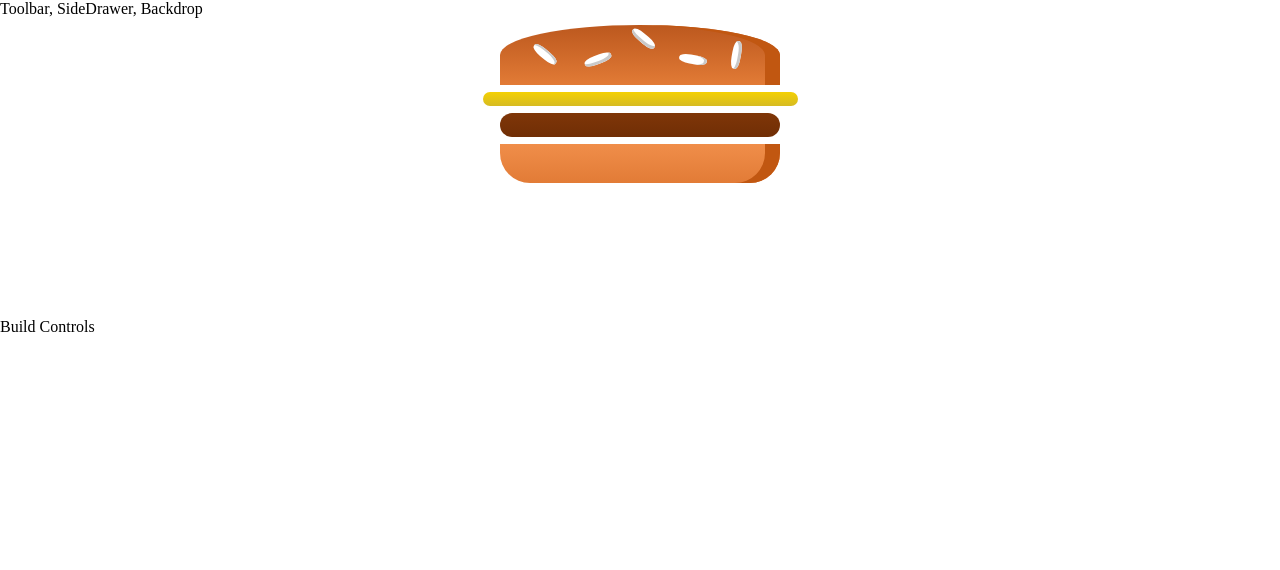
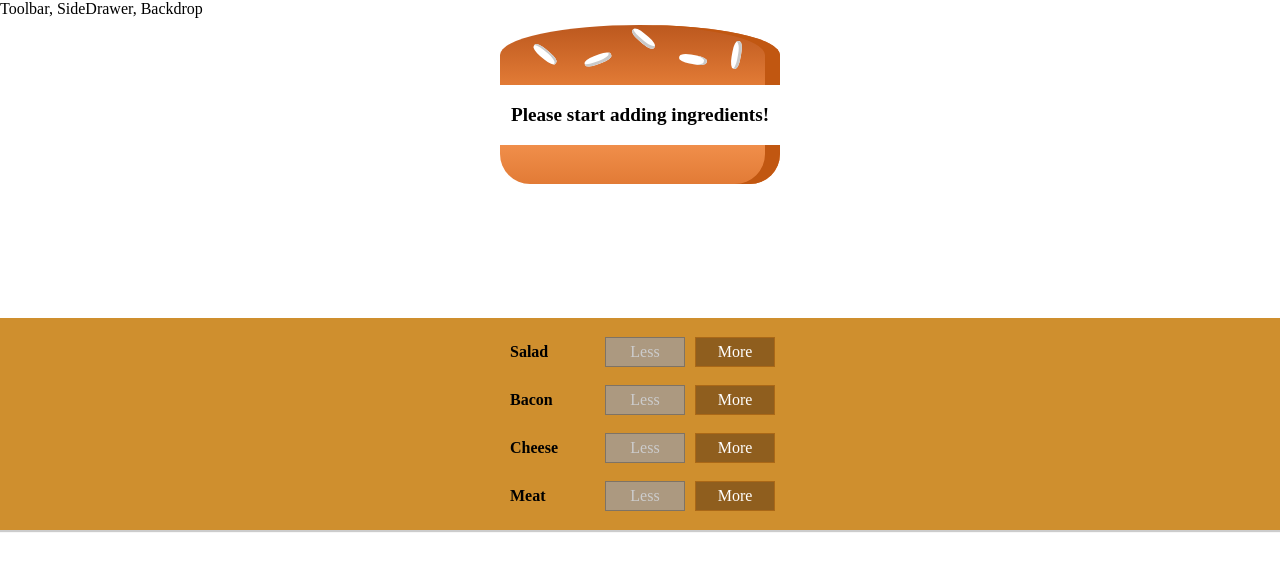
Before and after one commit to valimasca/React-Burger-App, a React app: page / in a window 1280 px wide. Shown: the top 570 px of the page. Built offline with nearby package versions, Linux system fonts and the light colour scheme.

Commit message:
adding the build control and ingredient suum, connecting state to build controls and removing ingredients safely

```diff
--- /dev/null
+++ b/src/components/Burger/BuildControls/BuildControl/BuildControl.css
@@ -0,0 +1,56 @@
+.BuildControl {
+    display: flex;
+    justify-content: space-between;
+    align-items: center;
+    margin: 5px 0;
+}
+
+.BuildControl button {
+    display: block;
+    font: inherit;
+    padding: 5px;
+    margin: 0 5px;
+    width: 80px;
+    border: 1px solid #AA6817;
+    cursor: pointer;
+    outline: none;
+}
+
+.BuildControl button:disabled {
+    background-color: #AC9980;
+    border: 1px solid #7E7365;
+    color: #ccc;
+    cursor: default;
+}
+
+.BuildControl button:hover:disabled {
+    background-color: #AC9980;
+    color: #ccc;
+    cursor: not-allowed;
+}
+
+.Label {
+    padding: 10px;
+    font-weight: bold;
+    width: 80px;
+}
+
+.BuildControl .Less {
+    background-color: #D39952;
+    color: white;
+}
+
+.BuildControl .More {
+    background-color: #8F5E1E;
+    color: white;
+}
+
+.BuildControl .Less:hover, .BuildControl .Less:active {
+    background-color: #DAA972;
+    color: white;
+}
+
+.BuildControl .More:hover,.BuildControl .More:active {
+    background-color: #99703F;
+    color: white;
+}
--- /dev/null
+++ b/src/components/Burger/BuildControls/BuildControl/BuildControl.js
@@ -0,0 +1,19 @@
+import React from 'react';
+
+import classes from './BuildControl.css';
+
+
+const buildControl = (props) => (
+    <div className={classes.BuildControl}>
+        <div className={classes.Label}>{props.label}</div>
+        <button
+        className={classes.Less} onClick={props.removed}
+        disabled={props.disabled}>Less
+        </button>
+        <button className={classes.More}
+        onClick={props.added}>More
+        </button>
+    </div>
+);
+
+export default buildControl;
--- /dev/null
+++ b/src/components/Burger/BuildControls/BuildControls.css
@@ -0,0 +1,10 @@
+.BuildControls {
+    width: 100%;
+    background-color: #cf8f2e;
+    display: flex;
+    flex-flow: column;
+    align-items: center;
+    box-shadow: 0 2px 1px #ccc;
+    margin: auto;
+    padding: 10px 0;
+}
--- /dev/null
+++ b/src/components/Burger/BuildControls/BuildControls.js
@@ -0,0 +1,26 @@
+import React from 'react';
+
+import classes from './BuildControls.css';
+import BuildControl from './BuildControl/BuildControl';
+
+const controls = [
+    {label: 'Salad', type: 'salad'},
+    {label: 'Bacon', type: 'bacon'},
+    {label: 'Cheese', type: 'cheese'},
+    {label: 'Meat', type: 'meat'}
+];
+
+const buildControls = (props) => (
+    <div className={classes.BuildControls}>
+        {controls.map(ctrl => (
+            <BuildControl
+             key={ctrl.label}
+             label={ctrl.label}
+             added={() => props.ingredientAdded(ctrl.type)}
+             removed={() => props.ingredientRemoved(ctrl.type)}
+             disabled={props.disabled[ctrl.type]}/>
+        ))}
+    </div>
+);
+
+export default buildControls;
--- a/src/components/Burger/Burger.js
+++ b/src/components/Burger/Burger.js
@@ -4,11 +4,29 @@
 import BurgerIngredient from './BurgerIngredient/BurgerIngredient';
 
 const burger = ( props ) => {
+    //igKey = we need a key for each ingredient ig stands for ingredient.
+    //the outside map maps around all ingredients and then returns an array with the spread operator ...Array - which creates an array
+    //we are transforming an object of key value pairs in to an array of burger ingredients where the value of the object is important to how many ingredients I need
+    //Then the key is important for which type of ingredients I need
+    let transformedIngredients = Object.keys(props.ingredients)
+    .map(igKey => {
+        return [...Array(props.ingredients[igKey])].map((_, i) => {
+           return  <BurgerIngredient key={igKey + i} type={igKey} />;
+        });
+    })
+    .reduce((arr, el) => {
+        return arr.concat(el)
+    }, []);
+    if(transformedIngredients.length === 0){
+        transformedIngredients = <p>Please start adding ingredients!</p>
+    }
+
+    //console.log(transformedIngredients);
+
     return (
         <div className={classes.Burger}>
             <BurgerIngredient  type="bread-top" />
-            <BurgerIngredient  type="cheese" />
-            <BurgerIngredient  type="meat" />
+            {transformedIngredients}
             <BurgerIngredient  type="bread-bottom" />
         </div>
     );
--- a/src/containers/BurgerBuilder/BurgerBuilder.js
+++ b/src/containers/BurgerBuilder/BurgerBuilder.js
@@ -2,13 +2,75 @@
 
 import Aux from '../../hoc/Aux';
 import Burger from '../../components/Burger/Burger';
+import BuildControls from '../../components/Burger/BuildControls/BuildControls';
+
+
+const INGREDIENT_PRICES = {
+    salad: 0.5,
+    cheese: 0.4,
+    meat: 1.3,
+    bacon: 0.7
+}
 
 class BurgerBuilder extends Component {
+    // constructor(props){
+    //     super(props);
+    //     this.state = {...}
+    // }
+    state = {
+        ingredients: {
+            salad: 0,
+            bacon: 0,
+            cheese: 0,
+            meat: 0
+        },
+        totalPrice: 4
+    }
+
+    addIngredientHandler = (type) => {
+        const oldCount = this.state.ingredients[type];
+        const updatedCount = oldCount + 1;
+        const updatedIngredients = {
+            ...this.state.ingredients
+        };
+        updatedIngredients[type] = updatedCount;
+        const priceAddition = INGREDIENT_PRICES[type];
+        const oldPrice = this.state.totalPrice;
+        const newPrice = oldPrice + priceAddition;
+        this.setState({totalPrice: newPrice, ingredients: updatedIngredients});
+    }
+
+    removeIngredientHandler = (type) => {
+        const oldCount = this.state.ingredients[type];
+        if(oldCount <= 0) {
+            return;
+        }
+        const updatedCount = oldCount - 1;
+        const updatedIngredients = {
+            ...this.state.ingredients
+        };
+        updatedIngredients[type] = updatedCount;
+        const priceDeduction = INGREDIENT_PRICES[type];
+        const oldPrice = this.state.totalPrice;
+        const newPrice = oldPrice - priceDeduction;
+        this.setState({totalPrice: newPrice, ingredients: updatedIngredients});
+    }
+
     render() {
+        const disabledInfo = {
+            ...this.state.ingredients
+        };
+        for (let key in disabledInfo) {
+            disabledInfo[key] = disabledInfo[key] <= 0
+        }
+
         return(
             <Aux>
-                <Burger />
-                <div>Build Controls</div>
+                <Burger  ingredients={this.state.ingredients} />
+                <BuildControls
+                    ingredientAdded={this.addIngredientHandler}
+                    ingredientRemoved={this.removeIngredientHandler}
+                    disabled = {disabledInfo}/>
             </Aux>
         );
     }
```
